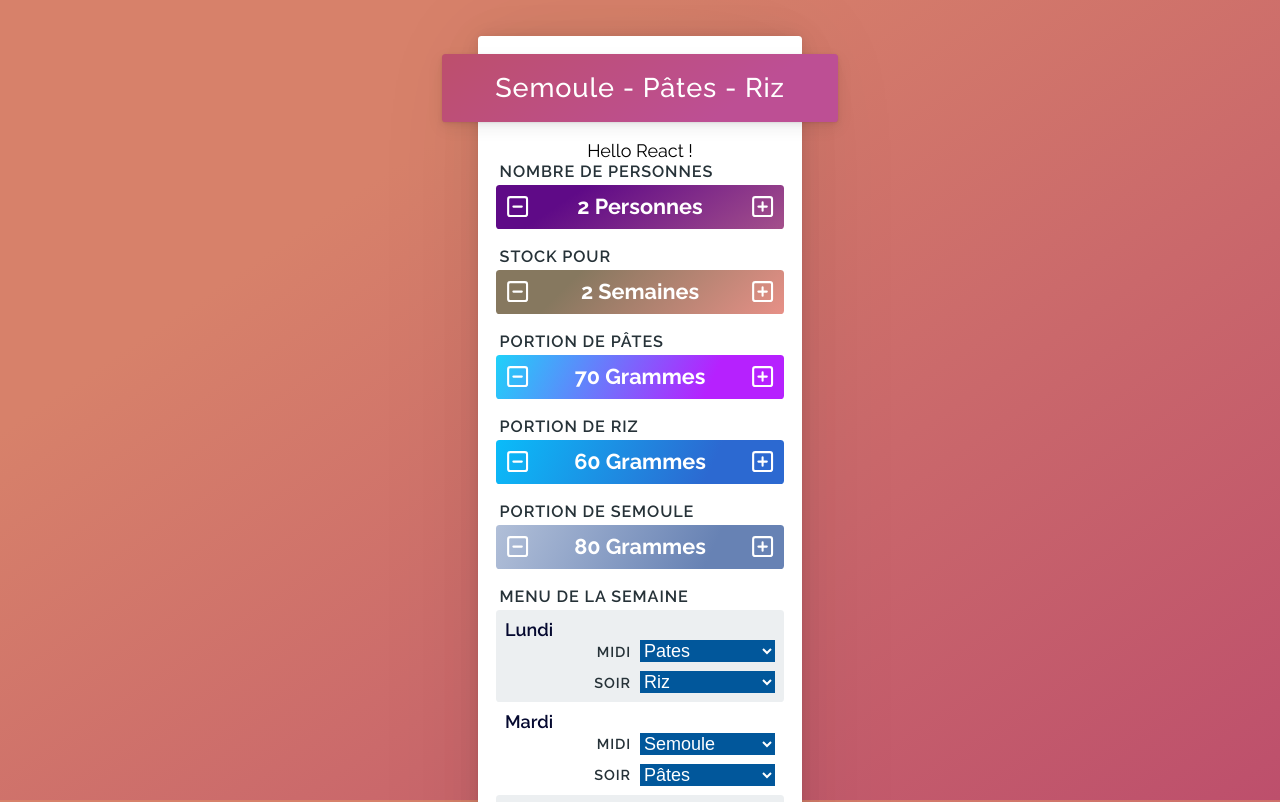
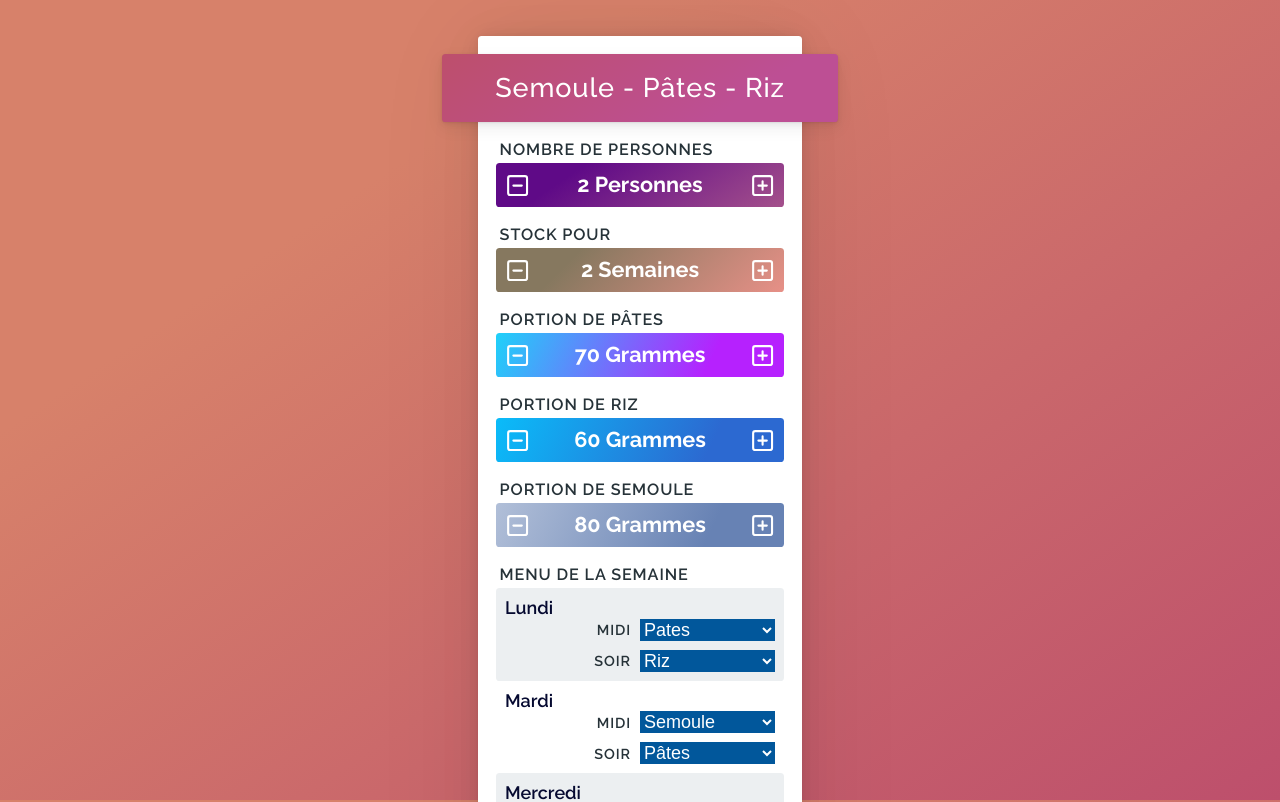
Before and after one commit to etienne-sandbox/semoule-pates-riz, a React (Create React App) app: page / in a window 1280 px wide. Shown: the top 802 px of the page. Built offline with nearby package versions, Linux system fonts and the light colour scheme.

Commit message:
Remove header props

```diff
--- a/src/App.tsx
+++ b/src/App.tsx
@@ -100,7 +100,6 @@ export function App() {
     <div className="box app">
       <h1 className="box title">Semoule - Pâtes - Riz</h1>
       <Counter
-        header={<div>Hello React !</div>}
         value={personnes.value}
         label="Nombre de personnes"
         onDecrement={() => personnes.decrement()}
--- a/src/Counter.tsx
+++ b/src/Counter.tsx
@@ -2,7 +2,6 @@ import { ReactComponent as PlusSquare } from "./icons/plus-square.svg";
 import { ReactComponent as MinusSquare } from "./icons/minus-square.svg";
 
 interface Props {
-  header?: React.ReactElement | null;
   value: number;
   onIncrement: () => void;
   onDecrement: () => void;
@@ -13,7 +12,6 @@ interface Props {
 }
 
 export function Counter({
-  header = null,
   label,
   onDecrement,
   onIncrement,
@@ -24,7 +22,6 @@ export function Counter({
 }: Props): React.ReactElement {
   return (
     <div className="counter">
-      {header}
       <p className="counter--label">{label}</p>
       <div className="counter--buttons" style={{ backgroundImage: background }}>
         <button onClick={onDecrement}>
```
